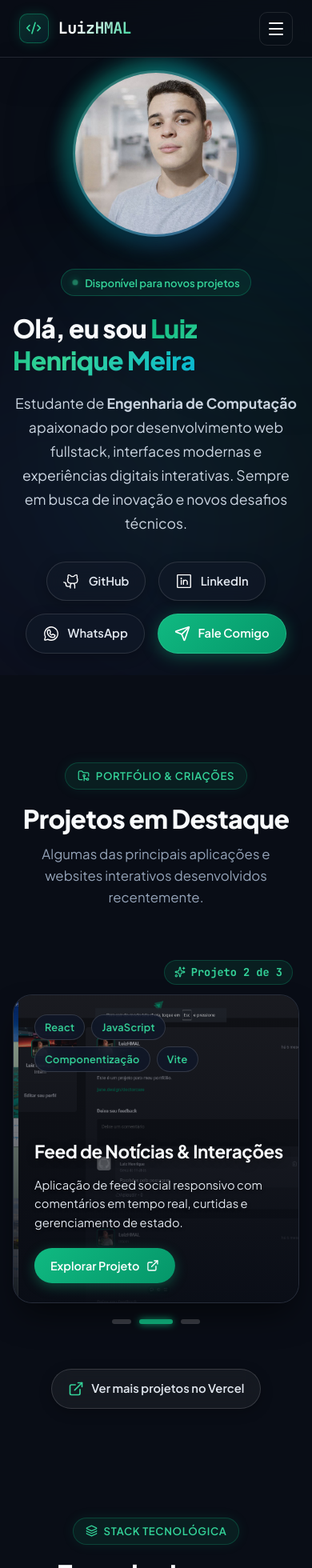
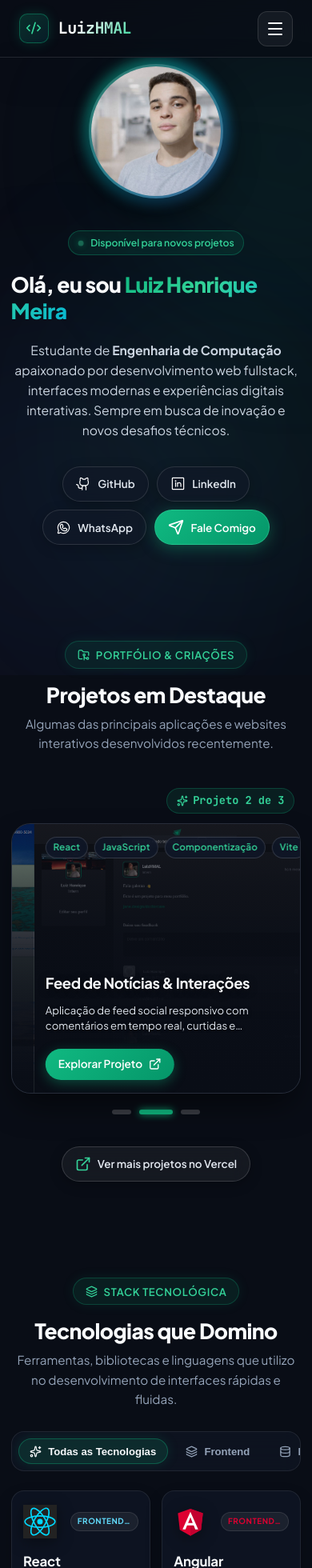
Before and after one commit to LuizHMAL/mypage, a React (Vite) app: page / in a window 390 px wide. Shown: the top 1960 px of the page at 80% size. Built offline with nearby package versions, Linux system fonts and the light colour scheme.

Commit message:
Atualização mobile

```diff
--- a/src/components/Carrossel.jsx
+++ b/src/components/Carrossel.jsx
@@ -38,24 +38,36 @@ export function Carrossel({ slides }) {
     return stopAutoPlay;
   }, [isPaused, startAutoPlay, stopAutoPlay]);
 
+  const startY = useRef(0);
+  const deltaY = useRef(0);
+
   const onTouchStart = (e) => {
     stopAutoPlay();
     startX.current = e.touches[0].clientX;
+    startY.current = e.touches[0].clientY;
+    deltaX.current = 0;
+    deltaY.current = 0;
   };
 
   const onTouchMove = (e) => {
     deltaX.current = e.touches[0].clientX - startX.current;
+    deltaY.current = e.touches[0].clientY - startY.current;
   };
 
   const onTouchEnd = () => {
-    if (deltaX.current > SWIPE_THRESHOLD) {
-      prev();
-    } else if (deltaX.current < -SWIPE_THRESHOLD) {
-      next();
+    // Only swipe if horizontal motion was greater than vertical motion
+    if (Math.abs(deltaX.current) > Math.abs(deltaY.current)) {
+      if (deltaX.current > SWIPE_THRESHOLD) {
+        prev();
+      } else if (deltaX.current < -SWIPE_THRESHOLD) {
+        next();
+      }
     }
     deltaX.current = 0;
+    deltaY.current = 0;
     if (!isPaused) startAutoPlay();
   };
+
 
   return (
     <div
--- a/src/components/Carrossel.module.css
+++ b/src/components/Carrossel.module.css
@@ -233,23 +233,67 @@
 
 /* ================= RESPONSIVO ================= */
 @media (max-width: 768px) {
+  .container {
+    margin: 1rem auto 1.5rem auto;
+  }
+
   .slide {
-    height: 24rem;
+    height: 23rem;
   }
 
   .overlay {
-    padding: 1.5rem 1.25rem;
+    padding: 1.25rem 1rem;
+    background: linear-gradient(
+      180deg,
+      rgba(9, 13, 22, 0.2) 0%,
+      rgba(9, 13, 22, 0.75) 50%,
+      rgba(9, 13, 22, 0.98) 100%
+    );
   }
 
   .title {
-    font-size: 1.4rem;
+    font-size: 1.3rem;
+    line-height: 1.3;
   }
 
   .description {
-    font-size: 0.92rem;
+    font-size: 0.88rem;
+    line-height: 1.45;
+  }
+
+  .projectButton {
+    padding: 0.55rem 1rem;
+    font-size: 0.85rem;
   }
 
   .arrow {
     display: none;
   }
 }
+
+@media (max-width: 480px) {
+  .slide {
+    height: 21rem;
+  }
+
+  .overlay {
+    padding: 1rem 0.85rem;
+  }
+
+  .title {
+    font-size: 1.15rem;
+  }
+
+  .description {
+    font-size: 0.82rem;
+    display: -webkit-box;
+    -webkit-line-clamp: 2;
+    -webkit-box-orient: vertical;
+    overflow: hidden;
+  }
+
+  .tag {
+    font-size: 0.72rem;
+    padding: 0.2rem 0.55rem;
+  }
+}
--- a/src/components/ExpandableCard.module.css
+++ b/src/components/ExpandableCard.module.css
@@ -177,43 +177,93 @@
 
 /* ================= RESPONSIVE ================= */
 @media (max-width: 768px) {
+  .wrapper {
+    gap: 1.5rem;
+    width: 100%;
+  }
+
+  .filterBar {
+    width: 100%;
+    max-width: 100%;
+    display: flex;
+    flex-wrap: nowrap;
+    overflow-x: auto;
+    justify-content: flex-start;
+    padding: 0.5rem;
+    gap: 0.5rem;
+    border-radius: 16px;
+    -webkit-overflow-scrolling: touch;
+    scrollbar-width: none;
+  }
+
+  .filterBar::-webkit-scrollbar {
+    display: none;
+  }
+
+  .filterBtn {
+    font-size: 0.82rem;
+    padding: 0.45rem 0.85rem;
+    white-space: nowrap;
+    flex-shrink: 0;
+  }
+
   .techGrid {
-    grid-template-columns: repeat(auto-fill, minmax(160px, 1fr));
-    gap: 0.9rem;
+    grid-template-columns: repeat(auto-fill, minmax(140px, 1fr));
+    gap: 0.85rem;
+    width: 100%;
   }
 
   .card {
-    padding: 1.15rem 1rem;
-    min-height: 170px;
+    padding: 1.1rem 0.9rem;
+    min-height: 155px;
+    border-radius: 16px;
   }
 
   .imageWrapper {
-    width: 2.75rem;
-    height: 2.75rem;
+    width: 2.6rem;
+    height: 2.6rem;
   }
 
   .techName {
-    font-size: 1.1rem;
+    font-size: 1.05rem;
   }
 
   .categoryBadge {
     font-size: 0.62rem;
     padding: 0.2rem 0.5rem;
+    max-width: 85px;
   }
 
   .techDescription {
-    font-size: 0.78rem;
-    line-height: 1.4;
+    font-size: 0.76rem;
+    line-height: 1.35;
+    display: -webkit-box;
+    -webkit-line-clamp: 2;
+    -webkit-box-orient: vertical;
+    overflow: hidden;
+  }
+}
+
+@media (max-width: 380px) {
+  .techGrid {
+    grid-template-columns: 1fr 1fr;
+    gap: 0.65rem;
   }
 
-  .filterBar {
-    border-radius: 16px;
-    width: 100%;
-    padding: 0.4rem;
+  .card {
+    padding: 0.9rem 0.75rem;
   }
 
-  .filterBtn {
-    font-size: 0.8rem;
-    padding: 0.4rem 0.8rem;
+  .imageWrapper {
+    width: 2.2rem;
+    height: 2.2rem;
+  }
+
+  .techName {
+    font-size: 0.95rem;
+  }
+
+  .categoryBadge {
+    display: none;
   }
 }
--- a/src/components/Header.jsx
+++ b/src/components/Header.jsx
@@ -70,6 +70,11 @@ export function Header({ activeSection = 'inicio' }) {
         </button>
       </div>
 
+      {/* Mobile Backdrop */}
+      {mobileMenuOpen && (
+        <div className={styles.mobileBackdrop} onClick={handleLinkClick} />
+      )}
+
       {/* Mobile Drawer */}
       <div className={`${styles.mobileDrawer} ${mobileMenuOpen ? styles.mobileDrawerOpen : ''}`}>
         <div className={styles.mobileNavLinks}>
--- a/src/components/Header.module.css
+++ b/src/components/Header.module.css
@@ -129,20 +129,36 @@
 /* Mobile Toggle */
 .mobileMenuBtn {
   display: none;
-  background: transparent;
-  border: 1px solid rgba(255, 255, 255, 0.1);
+  background: rgba(255, 255, 255, 0.05);
+  border: 1px solid rgba(255, 255, 255, 0.12);
   color: var(--white);
-  padding: 0.5rem;
-  border-radius: 10px;
+  width: 44px;
+  height: 44px;
+  border-radius: 12px;
   cursor: pointer;
   align-items: center;
   justify-content: center;
-  transition: background-color 0.2s, border-color 0.2s;
+  transition: all 0.2s ease;
+  touch-action: manipulation;
 }
 
-.mobileMenuBtn:hover {
-  background: rgba(255, 255, 255, 0.08);
+.mobileMenuBtn:hover,
+.mobileMenuBtn:active {
+  background: rgba(16, 185, 129, 0.15);
   border-color: var(--primary-light);
+  color: var(--primary-light);
+}
+
+/* Mobile Backdrop */
+.mobileBackdrop {
+  position: fixed;
+  top: 4.5rem;
+  left: 0;
+  width: 100vw;
+  height: 100vh;
+  background: rgba(0, 0, 0, 0.6);
+  backdrop-filter: blur(4px);
+  z-index: 998;
 }
 
 /* Mobile Drawer */
@@ -151,7 +167,7 @@
   top: 100%;
   left: 0;
   width: 100%;
-  background: rgba(11, 16, 26, 0.96);
+  background: rgba(11, 16, 26, 0.98);
   backdrop-filter: blur(20px);
   -webkit-backdrop-filter: blur(20px);
   border-bottom: 1px solid rgba(255, 255, 255, 0.1);
@@ -160,6 +176,7 @@
   overflow: hidden;
   transition: max-height 0.35s cubic-bezier(0.4, 0, 0.2, 1), padding 0.35s ease;
   box-shadow: 0 20px 40px rgba(0, 0, 0, 0.7);
+  z-index: 999;
 }
 
 .mobileDrawerOpen {
@@ -180,7 +197,7 @@
   padding: 0.85rem 1rem;
   border-radius: 12px;
   color: var(--gray-300);
-  font-size: 1.05rem;
+  font-size: 1rem;
   font-weight: 600;
   text-decoration: none;
   background: rgba(255, 255, 255, 0.03);
@@ -189,6 +206,7 @@
 }
 
 .mobileNavLink:hover,
+.mobileNavLink:active,
 .mobileNavLinkActive {
   color: var(--white);
   background: rgba(16, 185, 129, 0.15);
--- a/src/components/forms.module.css
+++ b/src/components/forms.module.css
@@ -185,9 +185,29 @@
 @media (max-width: 768px) {
   .formCard {
     padding: 1.75rem 1.25rem;
+    border-radius: 18px;
   }
 
   .title {
     font-size: 1.35rem;
   }
+
+  .inputGroup {
+    padding: 0.75rem 0.85rem;
+  }
+
+  .inputGroup input,
+  .inputGroup textarea {
+    font-size: 16px; /* Prevents auto-zoom on mobile safari */
+  }
 }
+
+@media (max-width: 480px) {
+  .formCard {
+    padding: 1.35rem 0.95rem;
+  }
+
+  .subtitle {
+    font-size: 0.85rem;
+  }
+}
--- a/src/components/linkButton.module.css
+++ b/src/components/linkButton.module.css
@@ -116,3 +116,20 @@
   border-color: rgba(255, 255, 255, 0.3);
   box-shadow: 0 8px 25px rgba(255, 255, 255, 0.1);
 }
+
+@media (max-width: 480px) {
+  .linkButton {
+    padding: 0.65rem 1rem;
+    font-size: 0.88rem;
+    gap: 0.5rem;
+  }
+
+  .label {
+    font-size: 0.84rem;
+  }
+
+  .imageIcon {
+    width: 1.2rem;
+    height: 1.2rem;
+  }
+}
--- a/src/global.css
+++ b/src/global.css
@@ -357,6 +357,9 @@ body {
 /* =====================================================
    RESPONSIVE DESIGN
    ===================================================== */
+/* =====================================================
+   RESPONSIVE DESIGN
+   ===================================================== */
 @media (max-width: 1024px) {
   .sectionContent {
     flex-direction: column;
@@ -378,11 +381,36 @@ body {
 @media (max-width: 768px) {
   .section {
     padding: 5.5rem 1rem 3rem 1rem;
+    min-height: auto;
   }
 
   .avatarWithBorder {
     width: 13rem;
     height: 13rem;
+  }
+
+  .avatarGlowRing {
+    inset: -6px;
+    filter: blur(8px);
+  }
+
+  .title {
+    font-size: 1.85rem;
+    line-height: 1.25;
+  }
+
+  .sectionHeader {
+    margin-bottom: 1.75rem;
+  }
+
+  .sectionSubtitle {
+    font-size: 0.95rem;
+    margin-top: 0.5rem;
+  }
+
+  .text {
+    font-size: 0.98rem;
+    line-height: 1.6;
   }
 
   .scrollSpy {
@@ -391,5 +419,26 @@ body {
 
   .linkbuttons {
     justify-content: center;
+    gap: 0.65rem;
   }
 }
+
+@media (max-width: 480px) {
+  .section {
+    padding: 5rem 0.85rem 2.5rem 0.85rem;
+  }
+
+  .avatarWithBorder {
+    width: 10.5rem;
+    height: 10.5rem;
+  }
+
+  .title {
+    font-size: 1.65rem;
+  }
+
+  .statusPill {
+    font-size: 0.76rem;
+    padding: 0.3rem 0.7rem;
+  }
+}
```
